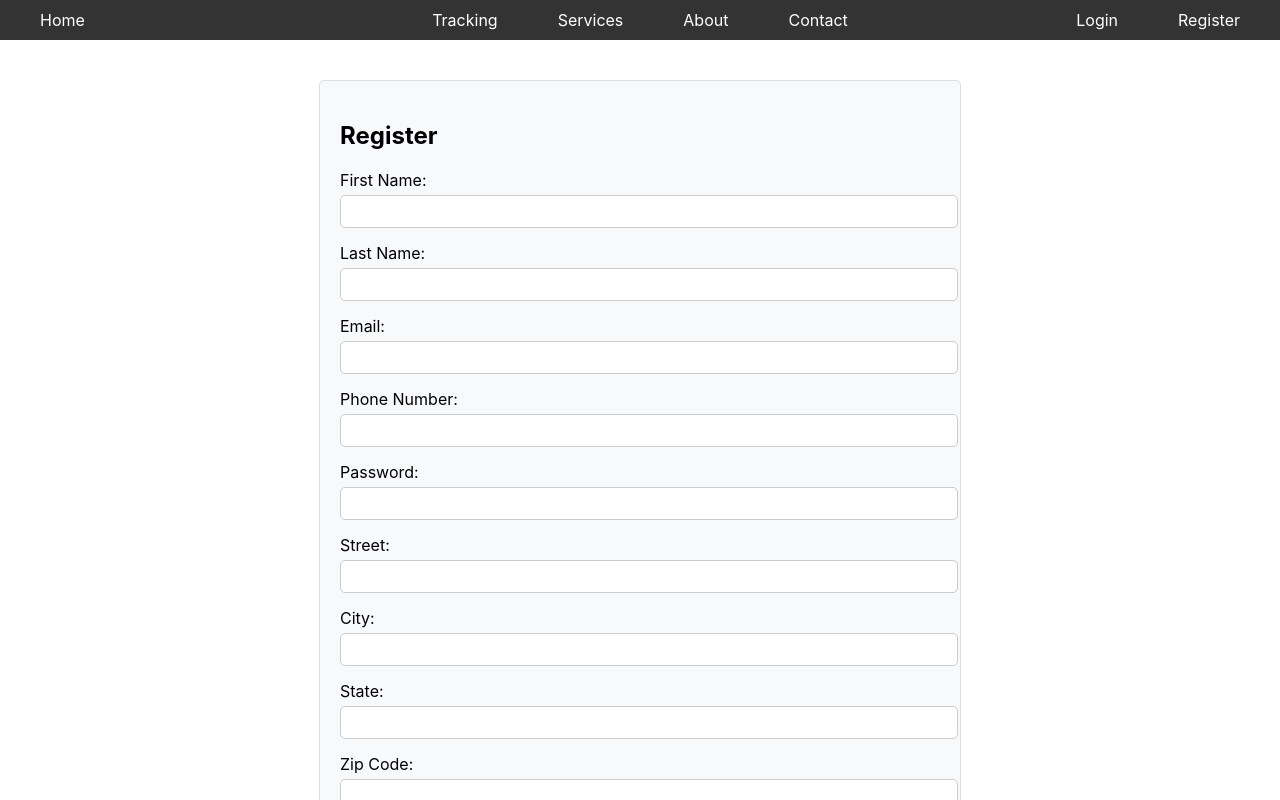
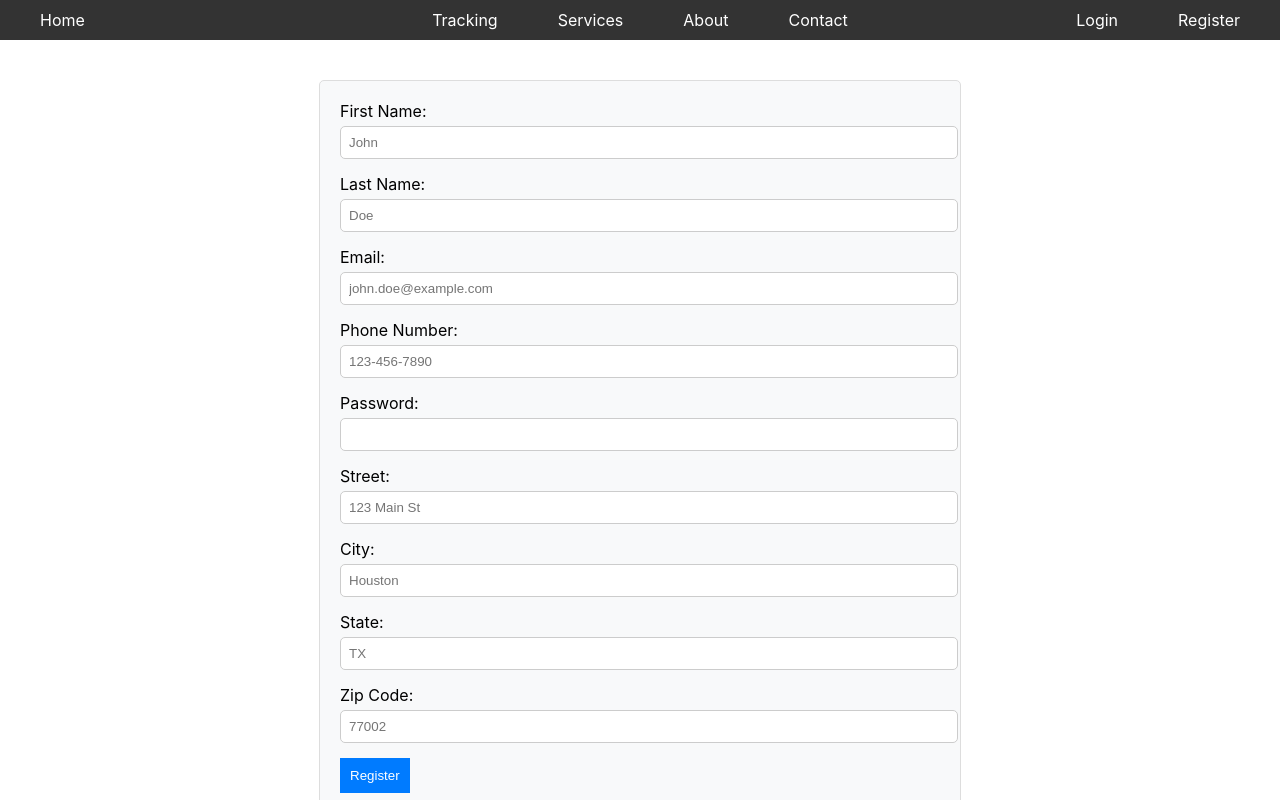
Before and after one commit to LuisangelE-04/Database-Project, a React (Create React App) app: page /register in a window 1280 px wide. Shown: the top 800 px of the page. Built offline with nearby package versions, Linux system fonts and the light colour scheme.

Commit message:
add endpoints??

```diff
--- a/src/endpoints/Endpoints.js
+++ b/src/endpoints/Endpoints.js
@@ -1,15 +1,33 @@
 import axios from 'axios';
 
-export const BASE_URL = 'http://localhost:5000';
+//export const BASE_URL = process.env.REACT_APP_API_URL || 'http://localhost:5000/';
+export const BASE_URL = 'http://localhost:5000/';
 
 export const ENDPOINTS = {
-
+  AUTH: {
+    EMPLOYEE: {
+      LOGIN: 'auth/employee-login',
+      REGISTER: 'auth/employee-register',
+    },
+    CUSTOMER: {
+      LOGIN: 'auth/customer-login',
+      REGISTER: 'auth/customer-register',
+    },
+    TRACKING: {
+      GET_HISTORY: 'customer/tracking-history',
+      UPDATE_PACKAGE: 'employee/update-package',
+      CREATE_PACKAGE: 'employee/create-package',
+    }
+  }
 };
 
 export const createENDPOINT = (endpoint) => {
-  let url = BASE_URL;
-
-  return [
-
-  ]
+  let url = BASE_URL + 'api/' + endpoint + '/';
+  return {
+    fetch: () => axios.get(url),
+    fetchById: (id) => axios.get(url + id),
+    post: (body) => axios.post(url, body),
+    put: (id, body) => axios.put(url + id, body),
+    patch: (id, body) => axios.patch(url + id, body),
+  }
 }
--- a/src/pages/Register.js
+++ b/src/pages/Register.js
@@ -1,40 +1,54 @@
 import React, { useState } from 'react';
+import { useNavigate } from 'react-router-dom';
 import "../css/Register.css"
 import NavBar from '../components/NavBar';
 import Footer from '../components/Footer';
+import { createENDPOINT, ENDPOINTS } from "../endpoints/Endpoints";
 
 const Register = () => {
-  const [formData, setFormData] = useState({
-    firstName: '',
-    lastName: '',
-    email: '',
-    phoneNumber: '',
-    password: '',
-    street: '',
-    city: '',
-    state: '',
-    zip: '',
-  });
+  const [firstName, setFirstName] = useState('');
+  const [lastName, setLastName] = useState('');
+  const [email, setEmail] = useState('');
+  const [phoneNumber, setPhoneNumber] = useState('');
+  const [password, setPassword] = useState('');
+  const [street, setStreet] = useState('');
+  const [city, setCity] = useState('');
+  const [state, setState] = useState('');
+  const [zip, setZip] = useState('');
 
-  const handleChange = (e) => {
-    const { name, value } = e.target;
-    setFormData({
-      ...formData,
-      [name]: value,
-    });
-  };
+  const [signupSuccess, setSignupSuccess] = useState(false);
+  const navigate = useNavigate();
 
-  const handleSubmit = (e) => {
+  const handleSubmit = async (e) => {
     e.preventDefault();
-    // Handle form submission logic here
-    console.log(formData);
+
+    try {
+      const payload = {
+        "firstName": firstName,
+        "lastName": lastName,
+        "email": email,
+        "phoneNumber": phoneNumber,
+        "password": password,
+        "street": street,
+        "city": city,
+        "state": state,
+        "zip": zip
+      };
+
+      const response = await createENDPOINT(ENDPOINTS.AUTH.CUSTOMER.REGISTER).post(payload);
+      alert("Account Created Successfully");
+      navigate('/login');
+
+    } catch (error) {
+      alert("Error: " + error.message);
+      return;
+    }
   };
 
   return (
     <>
       <NavBar />
       <div className="register-container">
-        <h2>Register</h2>
         <form onSubmit={handleSubmit}>
           <div className="form-group">
             <label htmlFor="firstName">First Name:</label>
@@ -42,9 +56,9 @@ const Register = () => {
               type="text"
               id="firstName"
               name="firstName"
-              value={formData.firstName}
-              onChange={handleChange}
+              onChange={(e) => setFirstName(e.target.value)}
               required
+              placeholder="John"
             />
           </div>
           <div className="form-group">
@@ -53,9 +67,9 @@ const Register = () => {
               type="text"
               id="lastName"
               name="lastName"
-              value={formData.lastName}
-              onChange={handleChange}
+              onChange={(e) => setLastName(e.target.value)}
               required
+              placeholder="Doe"
             />
           </div>
           <div className="form-group">
@@ -64,20 +78,20 @@ const Register = () => {
               type="email"
               id="email"
               name="email"
-              value={formData.email}
-              onChange={handleChange}
+              onChange={(e) => setEmail(e.target.value)}
               required
+              placeholder="john.doe@example.com"
             />
           </div>
           <div className="form-group">
             <label htmlFor="phoneNumber">Phone Number:</label>
             <input
-              type="tel"
+              type="text"
               id="phoneNumber"
               name="phoneNumber"
-              value={formData.phoneNumber}
-              onChange={handleChange}
+              onChange={(e) => setPhoneNumber(e.target.value)}
               required
+              placeholder="123-456-7890"
             />
           </div>
           <div className="form-group">
@@ -86,8 +100,7 @@ const Register = () => {
               type="password"
               id="password"
               name="password"
-              value={formData.password}
-              onChange={handleChange}
+              onChange={(e) => setPassword(e.target.value)}
               required
             />
           </div>
@@ -97,9 +110,9 @@ const Register = () => {
               type="text"
               id="street"
               name="street"
-              value={formData.street}
-              onChange={handleChange}
+              onChange={(e) => setStreet(e.target.value)}
               required
+              placeholder="123 Main St"
             />
           </div>
           <div className="form-group">
@@ -108,9 +121,9 @@ const Register = () => {
               type="text"
               id="city"
               name="city"
-              value={formData.city}
-              onChange={handleChange}
+              onChange={(e) => setCity(e.target.value)}
               required
+              placeholder="Houston"
             />
           </div>
           <div className="form-group">
@@ -119,9 +132,9 @@ const Register = () => {
               type="text"
               id="state"
               name="state"
-              value={formData.state}
-              onChange={handleChange}
+              onChange={(e) => setState(e.target.value)}
               required
+              placeholder="TX"
             />
           </div>
           <div className="form-group">
@@ -130,9 +143,9 @@ const Register = () => {
               type="text"
               id="zip"
               name="zip"
-              value={formData.zip}
-              onChange={handleChange}
+              onChange={(e) => setZip(e.target.value)}
               required
+              placeholder="77002"
             />
           </div>
           <button type="submit">Register</button>
```
